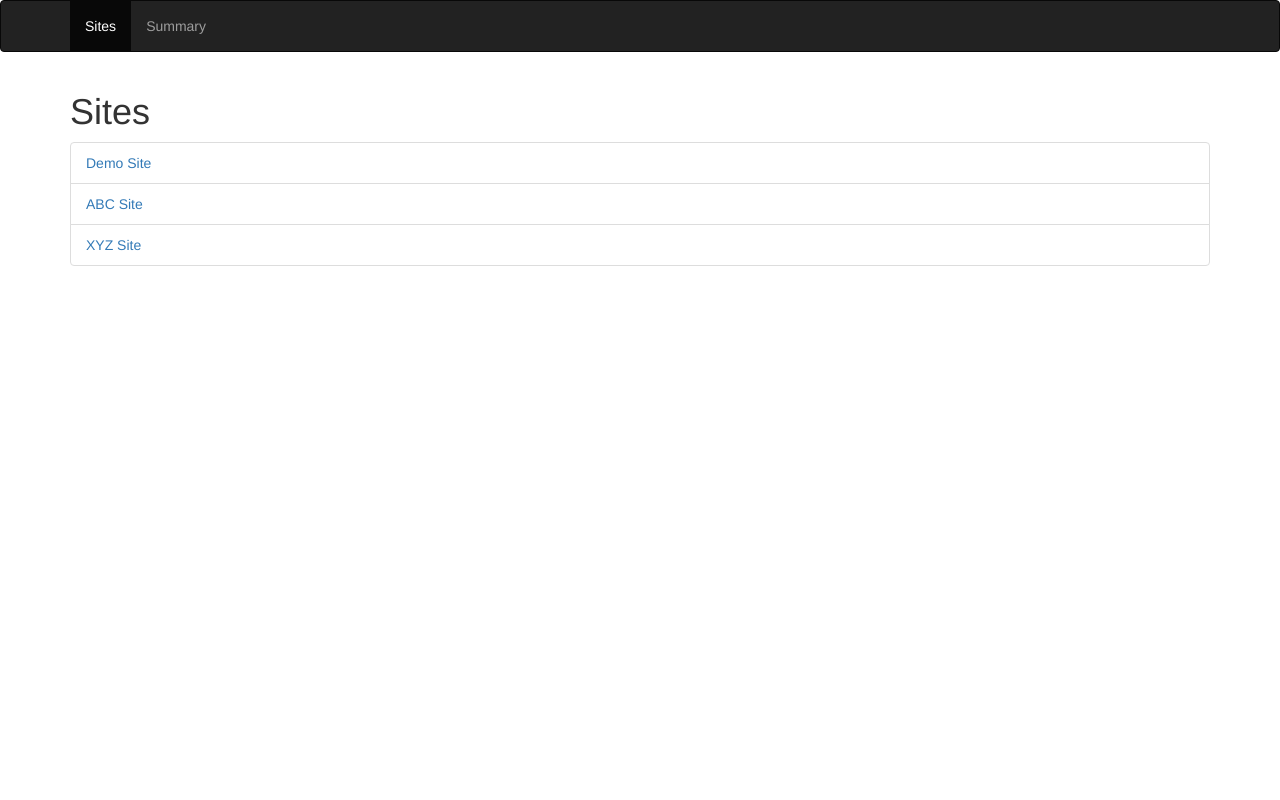
After one commit to Nirlendu/DjangoSampleApp, a Python web app: template sites/Templates/index.html in a window 1280 px wide. The commit adds this page. Run offline with Jinja, Linux system fonts and the light colour scheme; the template is opened without the code that fills it, so the values that code supplies are empty; some libraries are stand-ins or nearby versions.

Commit message:
navbar tenplate added

```diff
--- a/sampleApp/urls.py
+++ b/sampleApp/urls.py
@@ -1,6 +1,7 @@
-from django.conf.urls import patterns, include, url
+from django.conf.urls import patterns, url
 
 urlpatterns = patterns('',
+	url(r'^sites/$', 'sites.views.index'),
     url(r'^sites/1', 'sites.views.one'),
     url(r'^sites/2', 'sites.views.two'),
     url(r'^sites/3', 'sites.views.three'),
--- /dev/null
+++ b/sites/Templates/index.html
@@ -0,0 +1,13 @@
+<html>
+	{% include "navigation.html" %}
+	<body>
+		<div class="container">
+        <h1>Sites</h1>
+        <ul class="list-group">
+            <li class="list-group-item"><a href="/sites/1">Demo Site</a></li>
+            <li class="list-group-item"><a href="/sites/2">ABC Site</a></li>
+            <li class="list-group-item"><a href="/sites/3">XYZ Site</a></li>
+        </ul>
+    </div>
+	</body>
+</html>
--- /dev/null
+++ b/sites/Templates/navigation.html
@@ -0,0 +1,15 @@
+<html>
+	<head>
+		<link rel="stylesheet" href="//netdna.bootstrapcdn.com/bootstrap/3.1.1/css/bootstrap.min.css">
+	</head>
+	<body>
+		<nav class="navbar navbar-inverse">
+		    <div class="container">
+			    <ul class="nav navbar-nav">
+			        <li class="active"><a href="/sites/">Sites</a></li>
+			        <li><a href="/summary/">Summary</a></li>
+			    </ul>
+		    </div>
+		</nav>
+	</body>
+</html>
--- a/sites/Templates/sites.html
+++ b/sites/Templates/sites.html
@@ -1,7 +1,5 @@
 <html>
-	<head>
-		<link rel="stylesheet" href="//netdna.bootstrapcdn.com/bootstrap/3.1.1/css/bootstrap.min.css">
-	</head>
+	{% include "navigation.html" %}
 	<body>
 		<div class="container">
 			{% if site == "demo" %}
--- a/sites/Templates/summary.html
+++ b/sites/Templates/summary.html
@@ -1,7 +1,5 @@
 <html>
-	<head>
-		<link rel="stylesheet" href="//netdna.bootstrapcdn.com/bootstrap/3.1.1/css/bootstrap.min.css">
-	</head>
+	{% include "navigation.html" %}
 	<body>
 		<div class="container">
 			{% if x == "sum" %}
--- a/sites/views.py
+++ b/sites/views.py
@@ -1,6 +1,9 @@
 # -*- coding: utf-8 -*-
 from django.shortcuts import render
 from sites.models import Data
+
+def index(request):
+    return render(request, "index.html", {})
 
 def one(request):
     x = Data.objects.filter(site_name="demo_site").order_by("entry_date")
```
Also changed, not shown: 3 other files.
